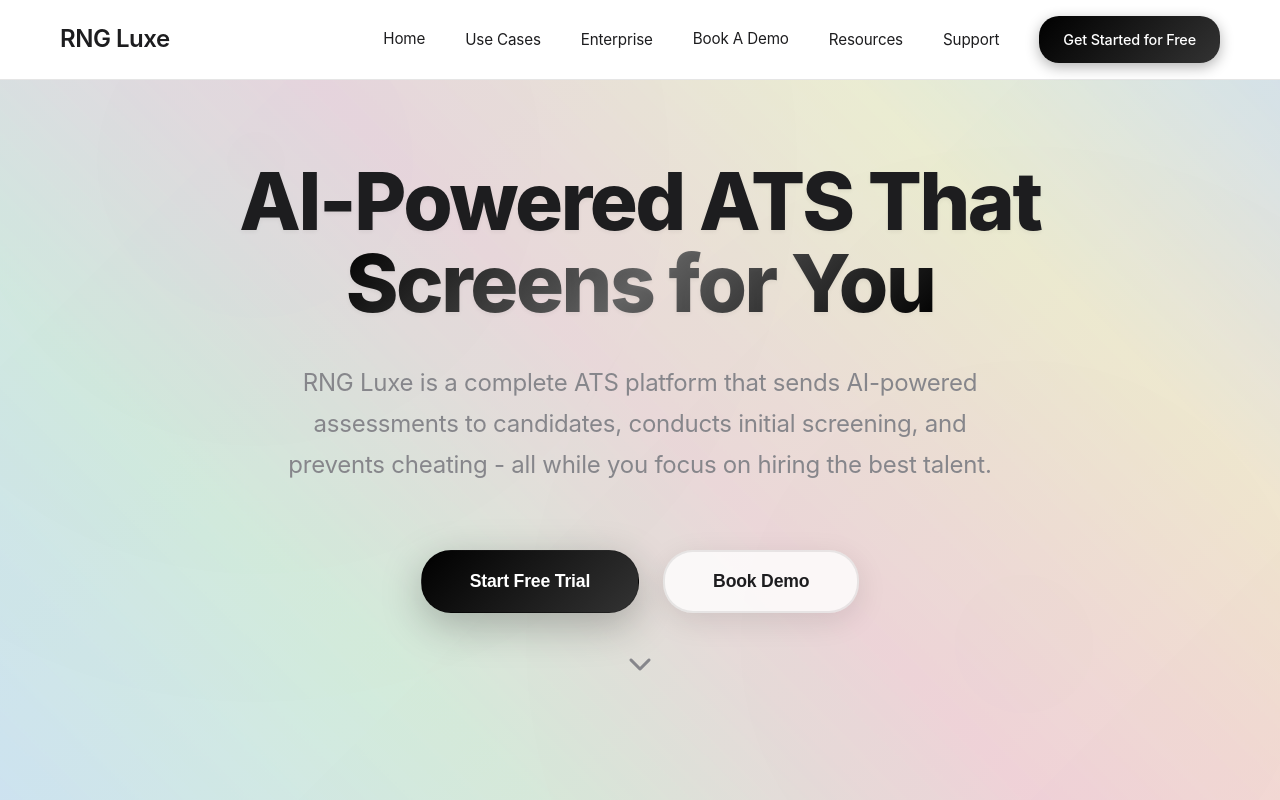
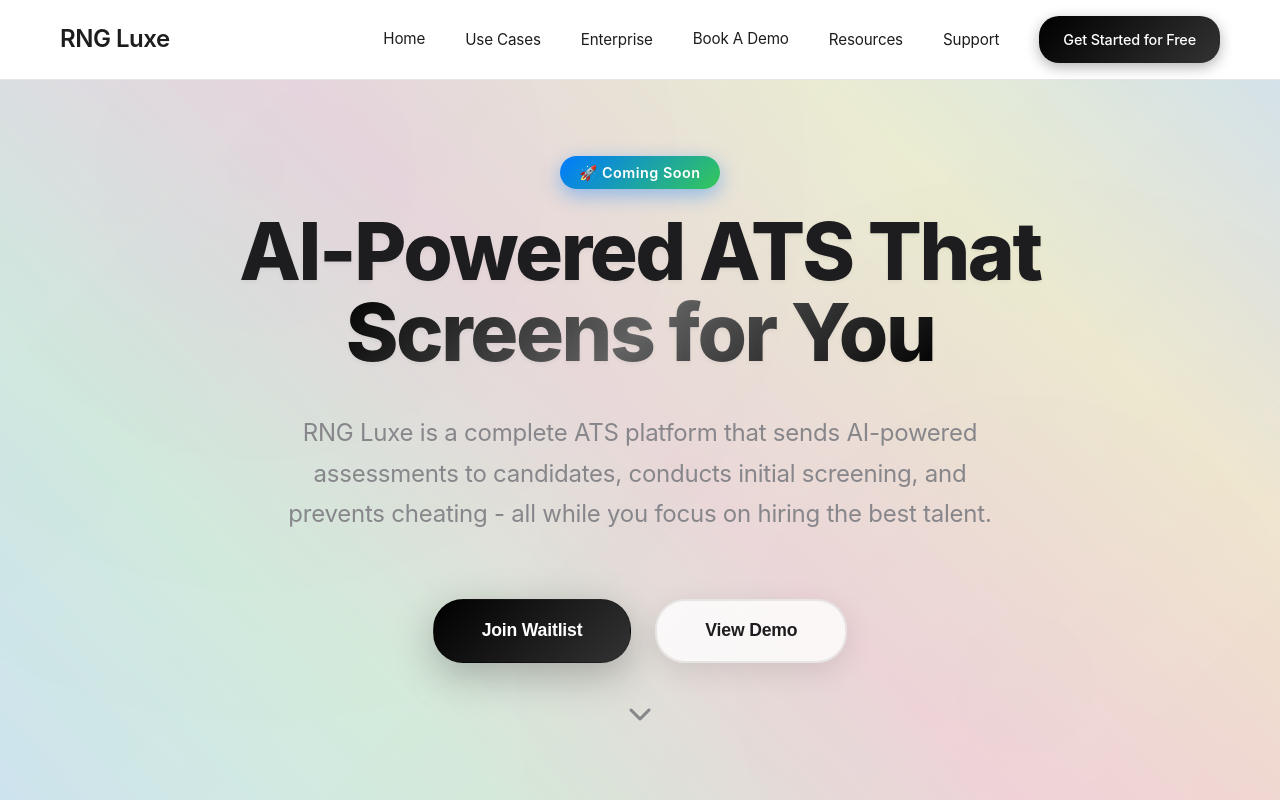
Before and after one commit to Rojan-upreti/rng_luxe_lab, a plain HTML site: page index.html in a window 1280 px wide. Shown: the top 800 px of the page. Drawn offline with Linux system fonts and the light colour scheme.

Commit message:
Update website to 'Join Waitlist' status with coming soon badge and updated messaging

```diff
--- a/index.html
+++ b/index.html
@@ -63,6 +63,9 @@
     <section class="hero">
         <div class="hero-container">
             <div class="hero-content">
+                <div class="coming-soon-badge">
+                    <span>🚀 Coming Soon</span>
+                </div>
                 <h1 class="hero-title">
                     AI-Powered ATS That<br>
                     <span class="gradient-text">Screens for You</span>
@@ -71,8 +74,8 @@
                     RNG Luxe is a complete ATS platform that sends AI-powered assessments to candidates, conducts initial screening, and prevents cheating - all while you focus on hiring the best talent.
                 </p>
                 <div class="hero-buttons">
-                    <button class="btn-primary">Start Free Trial</button>
-                    <button class="btn-secondary">Book Demo</button>
+                    <button class="btn-primary">Join Waitlist</button>
+                    <button class="btn-secondary">View Demo</button>
                 </div>
                 <div class="scroll-indicator">
                     <i class="fas fa-chevron-down"></i>
@@ -450,7 +453,7 @@
                 <div class="cta-section">
                     <h3>Ready to secure your assessments?</h3>
                     <p>Join thousands of companies already using RNG Luxe to prevent cheating</p>
-                    <button class="get-windows-btn">Start Free Trial</button>
+                    <button class="get-windows-btn">Join Waitlist</button>
                 </div>
             </div>
         </div>
@@ -616,7 +619,7 @@
         <div class="container">
             <h2>ATS that helps during the assessment, not after.</h2>
             <p>Try RNG Luxe on your next hiring process today.</p>
-            <button class="get-windows-btn">Start Free Trial</button>
+            <button class="get-windows-btn">Join Waitlist</button>
         </div>
     </section>
 
--- a/script.js
+++ b/script.js
@@ -172,7 +172,11 @@ document.addEventListener('DOMContentLoaded', () => {
         button.addEventListener('click', function(e) {
             e.preventDefault();
 
-            if (this.textContent.includes('Get for') || this.textContent.includes('Download')) {
+            if (this.textContent.includes('Join Waitlist')) {
+                showNotification('🎉 You\'re on the waitlist! We\'ll notify you when RNG Luxe is ready.', 'success');
+            } else if (this.textContent.includes('View Demo')) {
+                showNotification('Demo video will be available soon! Stay tuned.', 'info');
+            } else if (this.textContent.includes('Get for') || this.textContent.includes('Download')) {
                 showNotification('Download started! Check your downloads folder.', 'success');
             } else if (this.textContent.includes('Started for Free')) {
                 showNotification('Welcome to RNG Luxe! Your free trial has started.', 'success');
--- a/styles.css
+++ b/styles.css
@@ -297,6 +297,36 @@ body {
     border-color: rgba(0, 0, 0, 0.15);
     transform: translateY(-4px);
     box-shadow: 0 15px 40px rgba(0, 0, 0, 0.15);
+}
+
+/* Coming Soon Badge */
+.coming-soon-badge {
+    display: inline-block;
+    margin-bottom: 1.5rem;
+    animation: fadeInUp 0.8s cubic-bezier(0.4, 0, 0.2, 1);
+}
+
+.coming-soon-badge span {
+    background: linear-gradient(135deg, #007AFF 0%, #34C759 100%);
+    color: white;
+    padding: 0.5rem 1.2rem;
+    border-radius: 25px;
+    font-size: 0.9rem;
+    font-weight: 600;
+    letter-spacing: 0.5px;
+    box-shadow: 0 4px 15px rgba(0, 122, 255, 0.3);
+    animation: badgePulse 2s ease-in-out infinite;
+}
+
+@keyframes badgePulse {
+    0%, 100% {
+        transform: scale(1);
+        box-shadow: 0 4px 15px rgba(0, 122, 255, 0.3);
+    }
+    50% {
+        transform: scale(1.05);
+        box-shadow: 0 6px 20px rgba(0, 122, 255, 0.4);
+    }
 }
 
 /* Hero Scroll Indicator */
```
